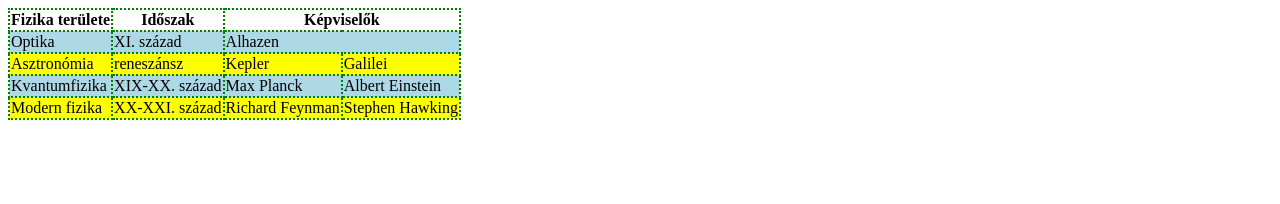
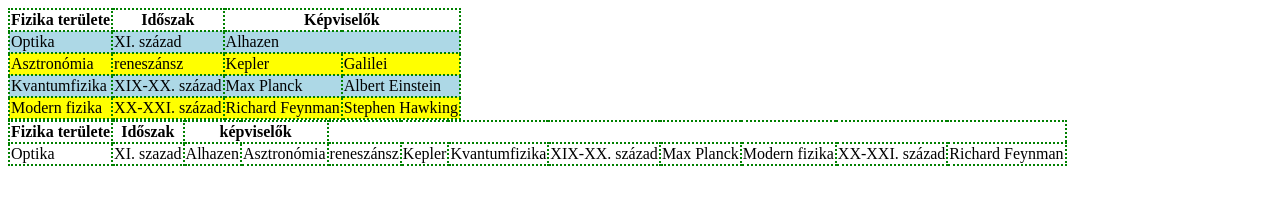
Before and after one commit to Ondrusak-dev/javascript_func, a plain HTML site: page table_col_hf/index.html in a window 1280 px wide. Drawn offline with Linux system fonts and the light colour scheme.

Commit message:
table_col_js

```diff
--- a/table_col_hf/index.html
+++ b/table_col_hf/index.html
@@ -20,6 +20,6 @@
                 <tr><td>Modern fizika</td><td>XX-XXI. század</td><td>Richard Feynman</td><td>Stephen Hawking</td></tr>
             </tbody>
         </table>
-
+<script src="index.js"></script>
 </body>
 </html>
--- /dev/null
+++ b/table_col_hf/index.js
@@ -0,0 +1,70 @@
+/**
+ * @type{{theme: string, time: string, scientist1: string, scientist2?: string}[]}
+ */
+const arr = [
+    {
+        theme: 'Optika',
+        time: 'XI. szazad',
+        scientist1: 'Alhazen'
+    },
+    {
+        theme: 'Asztronómia',
+        time: 'reneszánsz',
+        scientist1: 'Kepler',
+        scientist2: 'Galilei'
+    },
+    {
+        theme: 'Kvantumfizika',
+        time: 'XIX-XX. század',
+        scientist1: 'Max Planck',
+        scientist2: 'Albert Einstein'
+    },
+    {
+        theme: 'Modern fizika',
+        time: 'XX-XXI. század',
+        scientist1: 'Richard Feynman',
+        scientist2: 'Stephen Hawking'
+    }
+]
+
+const table = document.createElement('table');
+document.body.appendChild(table)
+//createElement: letrehoz egy html elemet a memóriában
+//appendChild: hozzáfűz egy html elemet valamihez
+
+const thead = document.createElement('thead');
+table.appendChild(thead)
+
+const tr = document.createElement('tr');
+thead.appendChild(tr)
+
+const th = document.createElement('th');
+th.innerText="Fizika területe"
+tr.appendChild(th)
+
+const th2 = document.createElement('th');
+th2.innerText="Időszak"
+tr.appendChild(th2)
+
+const th3 = document.createElement('th');
+th3.colSpan="2"
+th3.innerText="képviselők"
+tr.appendChild(th3)
+
+const tbody = document.createElement('tbody');
+table.appendChild(tbody)
+
+for(const element of arr){
+    const td = document.createElement('td');
+td.innerText=element.theme
+tbody.appendChild(td)
+
+const td2 = document.createElement('td');
+td2.innerText=element.time
+tbody.appendChild(td2)
+
+const td3 = document.createElement('td');
+th3.colSpan="2"
+td3.innerText=element.scientist1
+tbody.appendChild(td3)
+}
```
